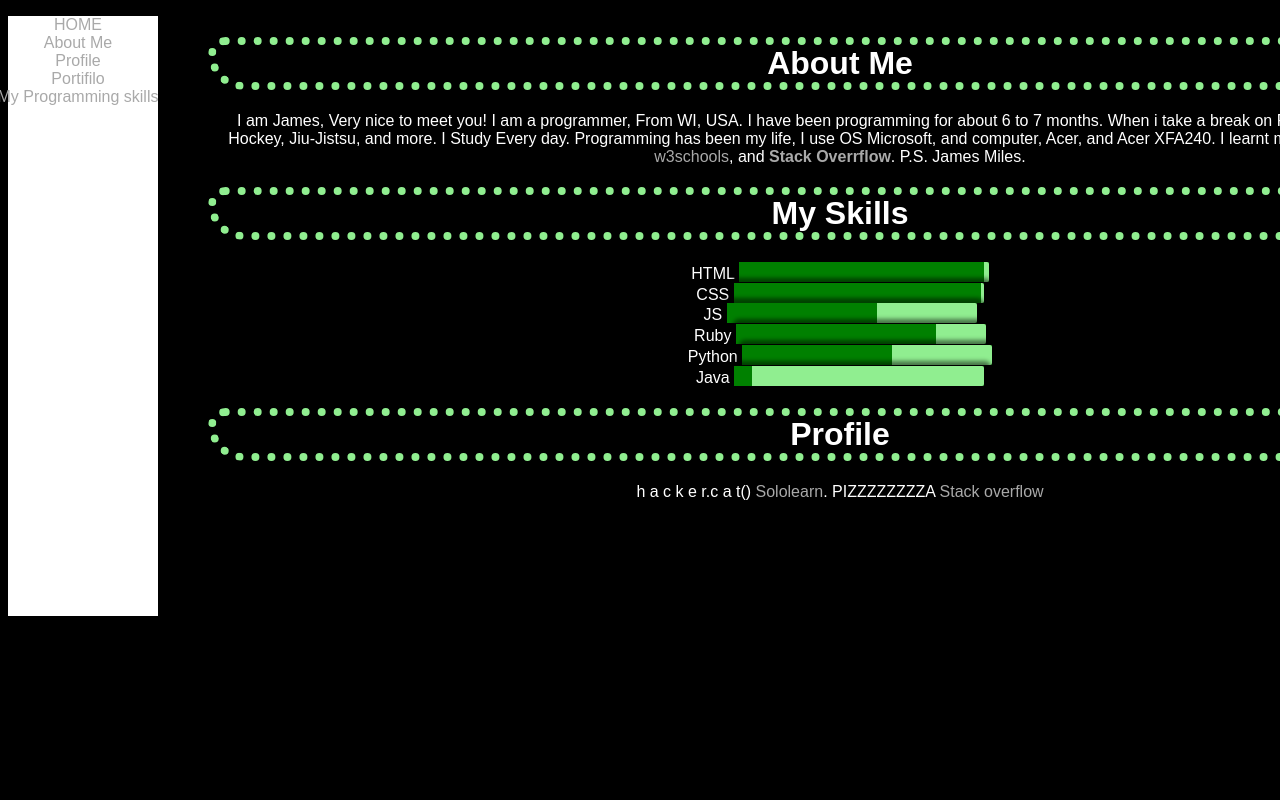
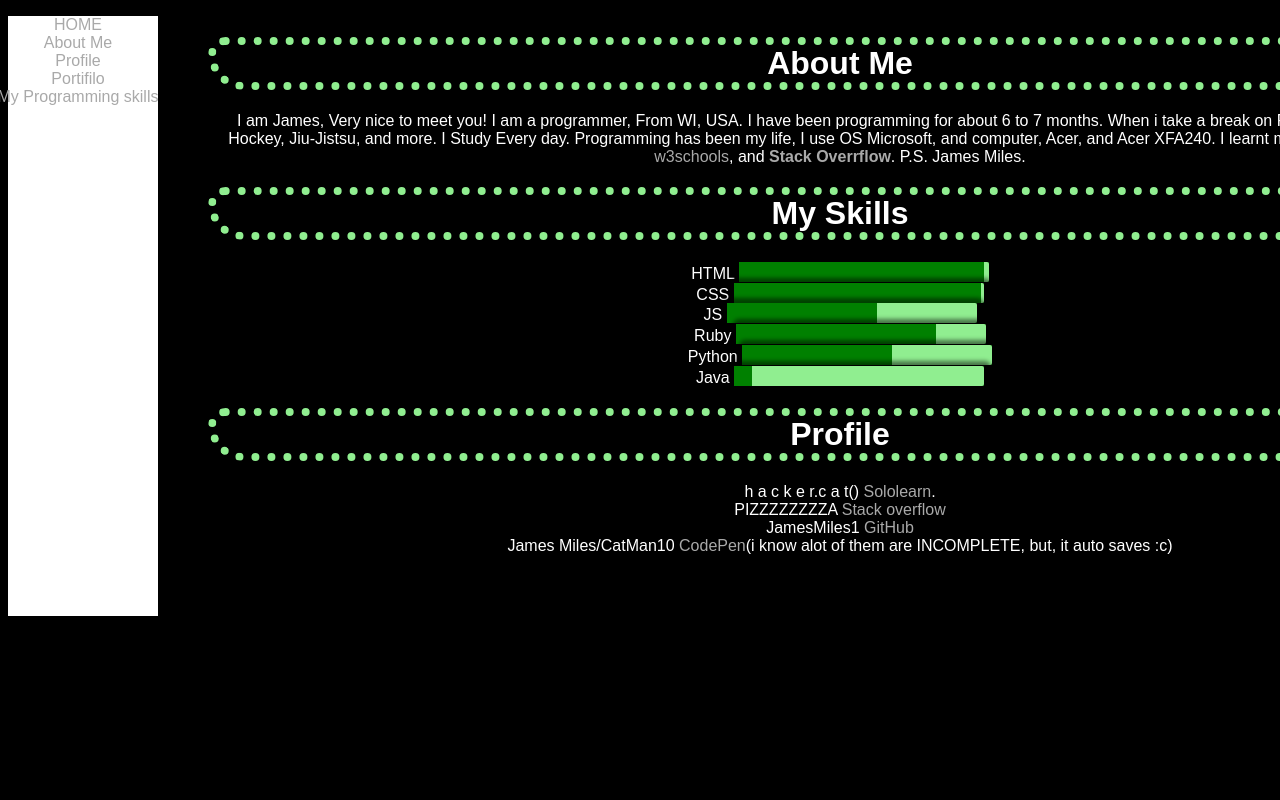
Before and after one commit to JamesMiles1/JamesMiles1.github.io, a plain HTML site: page index.html in a window 1280 px wide. Shown: the top 800 px of the page. Drawn offline with nearby package versions, Linux system fonts and the light colour scheme.

Commit message:
Added more stuff

```diff
--- a/index.html
+++ b/index.html
@@ -43,8 +43,12 @@
     <br />
     Java <progress max=100 min=0 value=7></progress>
     <h1>Profile</h1>
-    h a c k e r.c a t() <a href="https://www.sololearn.com/Profile/10335772">Sololearn</a>.
+    h a c k e r.c a t() <a href="https://www.sololearn.com/Profile/10335772">Sololearn</a>.<br />
     PIZZZZZZZZA <a href="https://stackoverflow.com/users/10582460/pizzzzzzzzzzza-is-here">Stack overflow</a>
+    <br />
+    JamesMiles1 <a href="https://github.com/JamesMiles1">GitHub</a>
+    <br />
+    James Miles/CatMan10 <a href="https://codepen.io/CatMan10/">CodePen</a>(i know alot of them are INCOMPLETE, but, it auto saves :c)
     </div>
     <footer>&copy;2018 My Blog&reg; all rights reserved</footer>
 </body>
```
